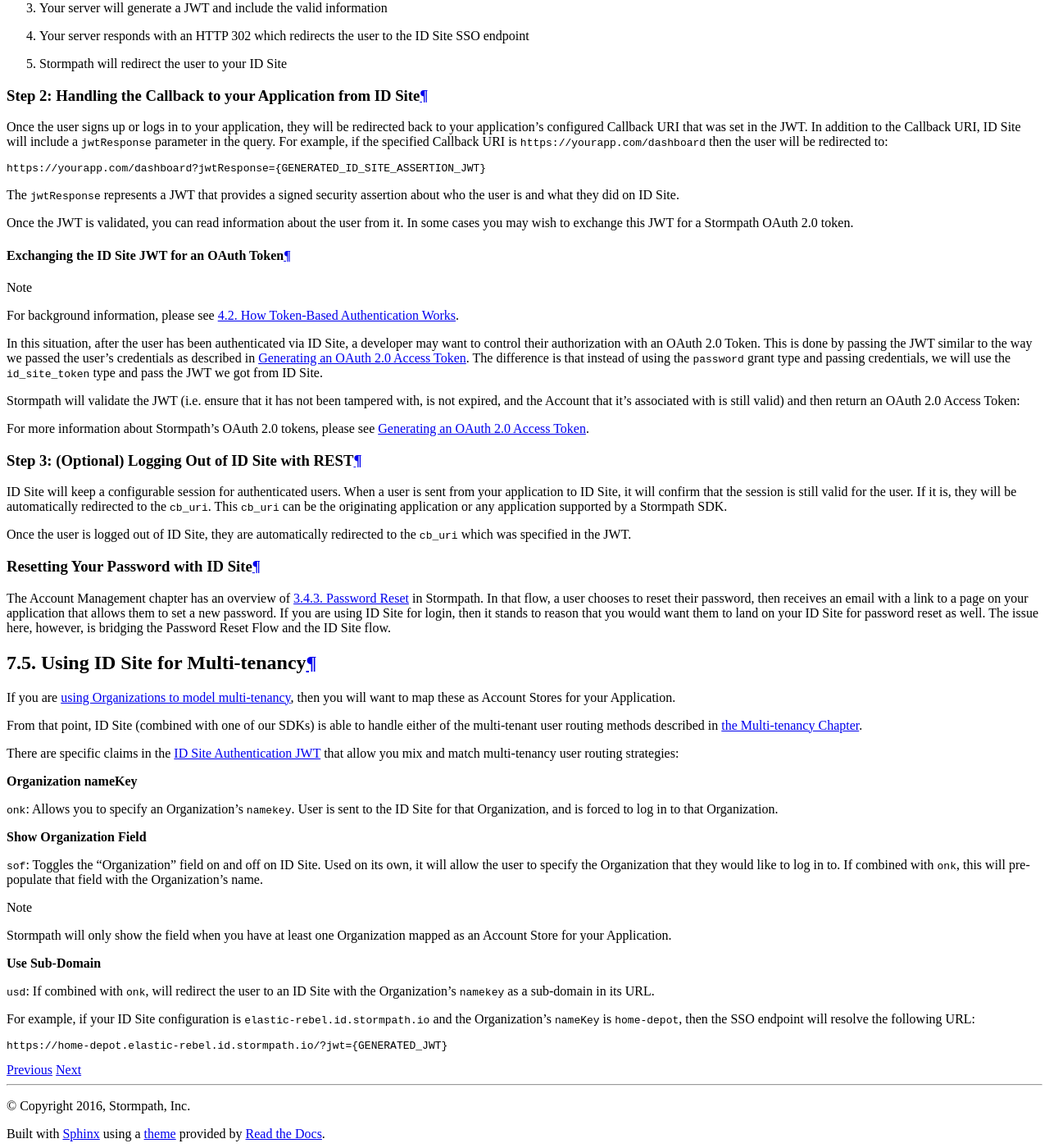
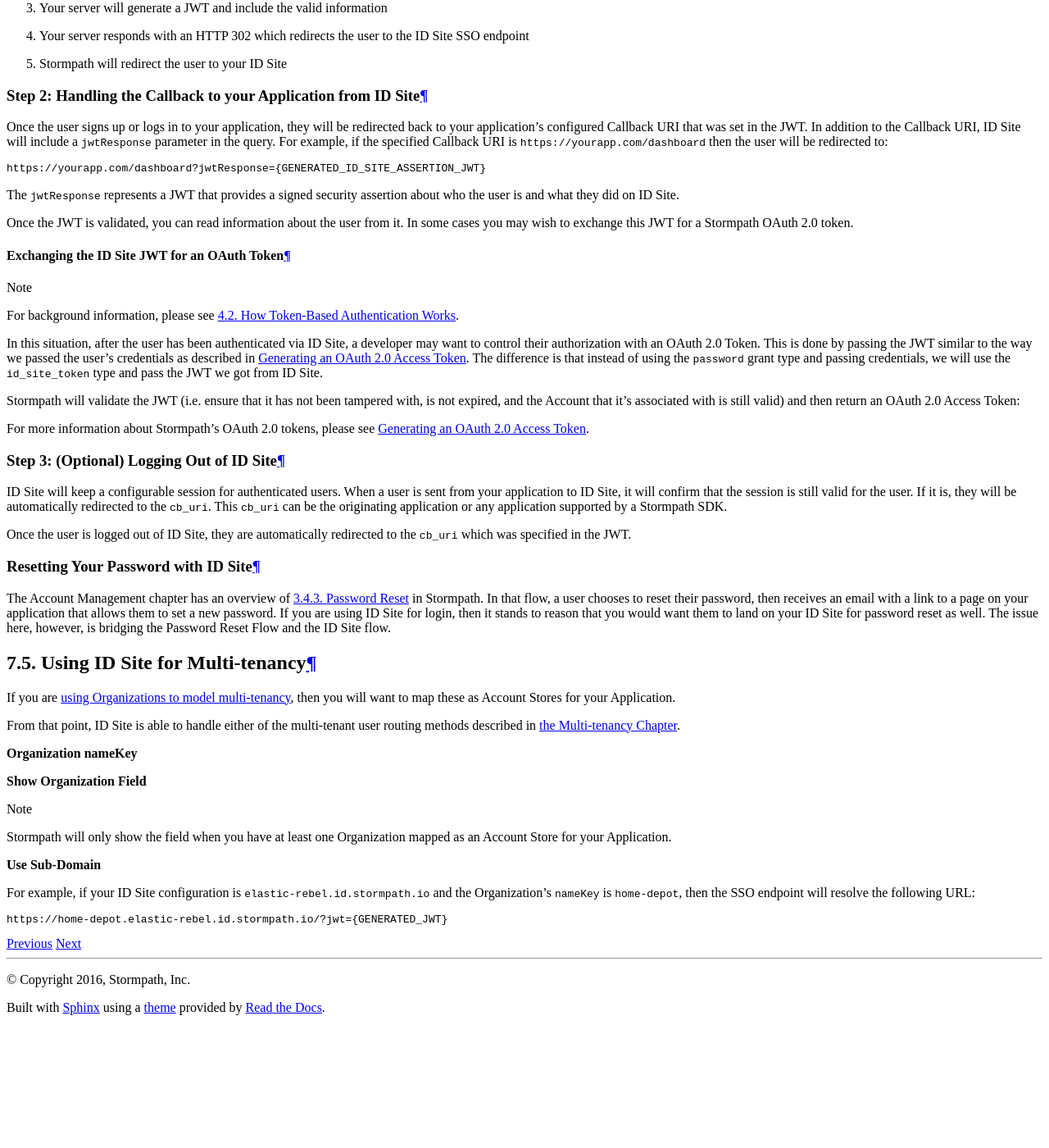
Before and after one commit to stormpath/stormpath-documentation, a Sphinx documentation site: the page built from source/idsite.rst, in a window 1280 px wide and 1400 px high, scrolled down 4932 px. Shown: the whole window at 82% size. Built offline with Sphinx 7.4.7 and the Read the Docs theme 2.0.0, drawn with Linux system fonts in a browser that asks for light colours; after the commit the page ends 6178 px from its top, so only the background shows below that; some of the changed text lies outside the part shown.

Commit message:
More scaffolding goodness

```diff
--- a/source/idsite.rst
+++ b/source/idsite.rst
@@ -517,8 +517,8 @@
 
 For more information about Stormpath's OAuth 2.0 tokens, please see :ref:`generate-oauth-token`.
 
-Step 3: (Optional) Logging Out of ID Site with REST
----------------------------------------------------
+Step 3: (Optional) Logging Out of ID Site
+-----------------------------------------
 
 ID Site will keep a configurable session for authenticated users. When a user is sent from your application to ID Site, it will confirm that the session is still valid for the user. If it is, they will be automatically redirected to the ``cb_uri``. This ``cb_uri`` can be the originating application or any application supported by a Stormpath SDK.
 
@@ -555,11 +681,11 @@
 
   (python.todo)
 
-Once the user is logged out of ID Site, they are automatically redirected to the ``cb_uri`` which was specified in the JWT.
+**Organization nameKey**
 
 .. only:: rest
 
-  Your application will know that the user logged out because the ``jwtResponse`` will contain a status claim of ``LOGOUT``.
+  ``onk``: Allows you to specify an Organization's ``namekey``. User is sent to the ID Site for that Organization, and is forced to log in to that Organization.
 
 .. only:: csharp or vbnet
 
@@ -585,16 +711,11 @@
 
   (python.todo)
 
-.. _idsite-password-reset:
-
-Resetting Your Password with ID Site
-------------------------------------
-
-The Account Management chapter has an overview of :ref:`password-reset-flow` in Stormpath. In that flow, a user chooses to reset their password, then receives an email with a link to a page on your application that allows them to set a new password. If you are using ID Site for login, then it stands to reason that you would want them to land on your ID Site for password reset as well. The issue here, however, is bridging the Password Reset Flow and the ID Site flow.
+**Show Organization Field**
 
 .. only:: rest
 
-  Using a JWT library, you have to generate a new JWT, with all of :ref:`the usual required claims <idsite-auth-jwt>`. The ``path`` claim should be set to ``/#/reset`` and you will also have to include an additional claim: ``sp_token``. This is the ``sp_token`` value that you will have received from the link that the user clicked in their password reset email. This JWT is then passed to the ``/sso`` endpoint (as described in Step 1 above), and the user is taken to the Password Reset page on your ID Site.
+  ``sof``: Toggles the "Organization" field on and off on ID Site. Used on its own, it will allow the user to specify the Organization that they would like to log in to. If combined with ``onk``, this will pre-populate that field with the Organization's name.
 
 .. only:: csharp or vbnet
 
@@ -620,44 +741,40 @@
 
   (python.todo)
 
-.. _idsite-multitenancy:
-
-7.5. Using ID Site for Multi-tenancy
-====================================
-
-If you are :ref:`using Organizations to model multi-tenancy <create-org>`, then you will want to map these as Account Stores for your Application.
-
-From that point, ID Site (combined with one of our SDKs) is able to handle either of the multi-tenant user routing methods described in :ref:`the Multi-tenancy Chapter <multitenant-routing-users>`.
-
-There are specific claims in the :ref:`idsite-auth-jwt` that allow you mix and match multi-tenancy user routing strategies:
-
-**Organization nameKey**
-
-``onk``: Allows you to specify an Organization's ``namekey``. User is sent to the ID Site for that Organization, and is forced to log in to that Organization.
-
-**Show Organization Field**
-
-``sof``: Toggles the "Organization" field on and off on ID Site. Used on its own, it will allow the user to specify the Organization that they would like to log in to. If combined with ``onk``, this will pre-populate that field with the Organization's name.
-
 .. note::
 
   Stormpath will only show the field when you have at least one Organization mapped as an Account Store for your Application.
 
 **Use Sub-Domain**
 
-``usd``: If combined with ``onk``, will redirect the user to an ID Site with the Organization's ``namekey`` as a sub-domain in its URL.
+.. only:: rest
+
+  ``usd``: If combined with ``onk``, will redirect the user to an ID Site with the Organization's ``namekey`` as a sub-domain in its URL.
+
+.. only:: csharp or vbnet
+
+  (dotnet.todo)
+
+  .. only:: csharp
+
+  .. only:: vbnet
+
+.. only:: java
+
+  (java.todo)
+
+.. only:: nodejs
+
+  (node.todo)
+
+.. only:: php
+
+  (php.todo)
+
+.. only:: python
+
+  (python.todo)
 
 For example, if your ID Site configuration is ``elastic-rebel.id.stormpath.io`` and the Organization's ``nameKey`` is ``home-depot``, then the SSO endpoint will resolve the following URL::
 
   https://home-depot.elastic-rebel.id.stormpath.io/?jwt={GENERATED_JWT}
-
-.. todo::
-
-  There's a lot more to say here for SDKs than there is for REST.
-
-  The SDKs can show you how to actually accomplish all this. e.g.::
-
-      application.createIdSiteUrl({
-        'callbackUri': 'https://trooperapp.com/callback',
-        'showOrganizationField': true
-    });
```
Also changed, not shown: other parts of source/idsite.rst (+126 -0 lines), source/multitenancy.rst (+71 -6 lines).
